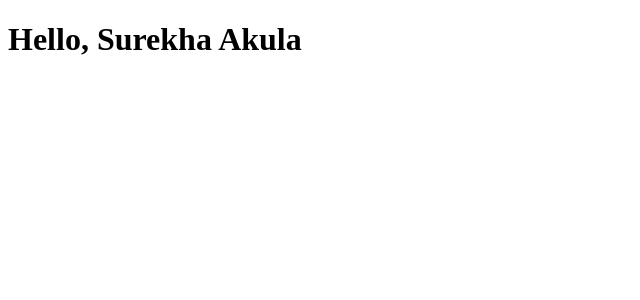
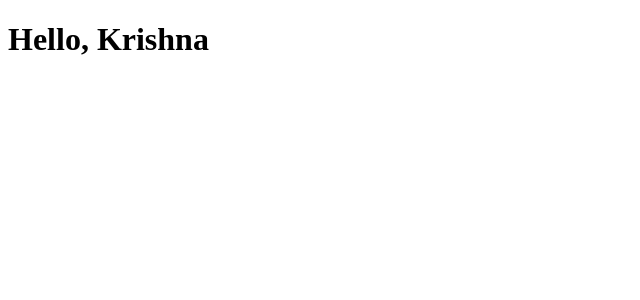
Before and after one commit to rkrishn/React-Webpack-boilerplate, a React app: page / in a window 1280 px wide. Shown: the top 300 px of the page, without its empty margins (0-640 px from the left). Built offline with nearby package versions, Linux system fonts and the light colour scheme.

Commit message:
minor fixes

```diff
--- a/src/main.js
+++ b/src/main.js
@@ -6,7 +6,7 @@ import App from './components/App';
 const render = Component => {
   ReactDOM.render(
     <AppContainer>
-      <Component name={"Surekha Akula"}/>
+      <Component name={"Krishna"}/>
     </AppContainer>,
     document.getElementById('root'),
   )
--- a/webpack.config.js
+++ b/webpack.config.js
@@ -14,8 +14,8 @@ module.exports = {
     },
     devServer: {
         contentBase: './dist',
-       hot: true
-      },
+        hot: true
+    },
     resolve: {
         extensions: ['', '.js', '.jsx']
     },
```
